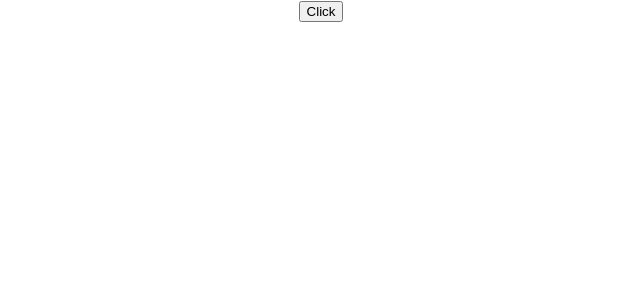
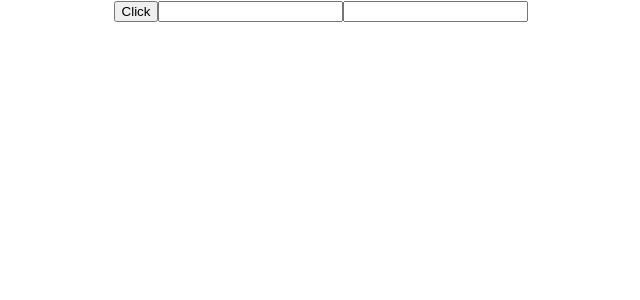
Before and after one commit to daviddwlee84/LearningReactWithTypeScript, a React (Create React App) app in the folder react-typescript-demo/: page / in a window 1280 px wide. Shown: the top 300 px of the page, without its empty margins (319-959 px from the left). Built offline with nearby package versions, Linux system fonts and the light colour scheme.

Commit message:
Introduce input element for episode 6

```diff
--- a/react-typescript-demo/src/App.tsx
+++ b/react-typescript-demo/src/App.tsx
@@ -6,6 +6,7 @@
 // import { Heading } from './components/Heading';
 // import { Oscar } from './components/Oscar';
 import { Button } from './components/Button';
+import { Input } from './components/Input';
 
 // App component
 // (type inference)
@@ -53,6 +54,8 @@
       <Button handleClick={(event, id) => {
         console.log('Button clicked', id, event)
       }} />
+      <Input value='' />
+      <Input value='' handleChange={(event) => console.log(event)} />
     </div>
   );
 }
--- /dev/null
+++ b/react-typescript-demo/src/components/Input.tsx
@@ -0,0 +1,17 @@
+type InputProps = {
+    value: string
+    // handleChange: (event: React.ChangeEvent<HTMLInputElement>) => void
+    handleChange?: (event: React.ChangeEvent<HTMLInputElement>) => void
+}
+
+export const Input = (props: InputProps) => {
+    // Pass event as a props
+    // return <input type='text' value={props.value} onChange={props.handleChange} />
+    // Define event as an element
+    const handleInputChange = (event: React.ChangeEvent<HTMLInputElement>) => {
+        console.log(event)
+    }
+    // The text box value will be fixed into empty string
+    return <input type='text' value={props.value} onChange={handleInputChange} />
+    // return <input type='text' />
+}
```
Also changed, not shown: 1 other file (tests, documents, lock files or other folders).
